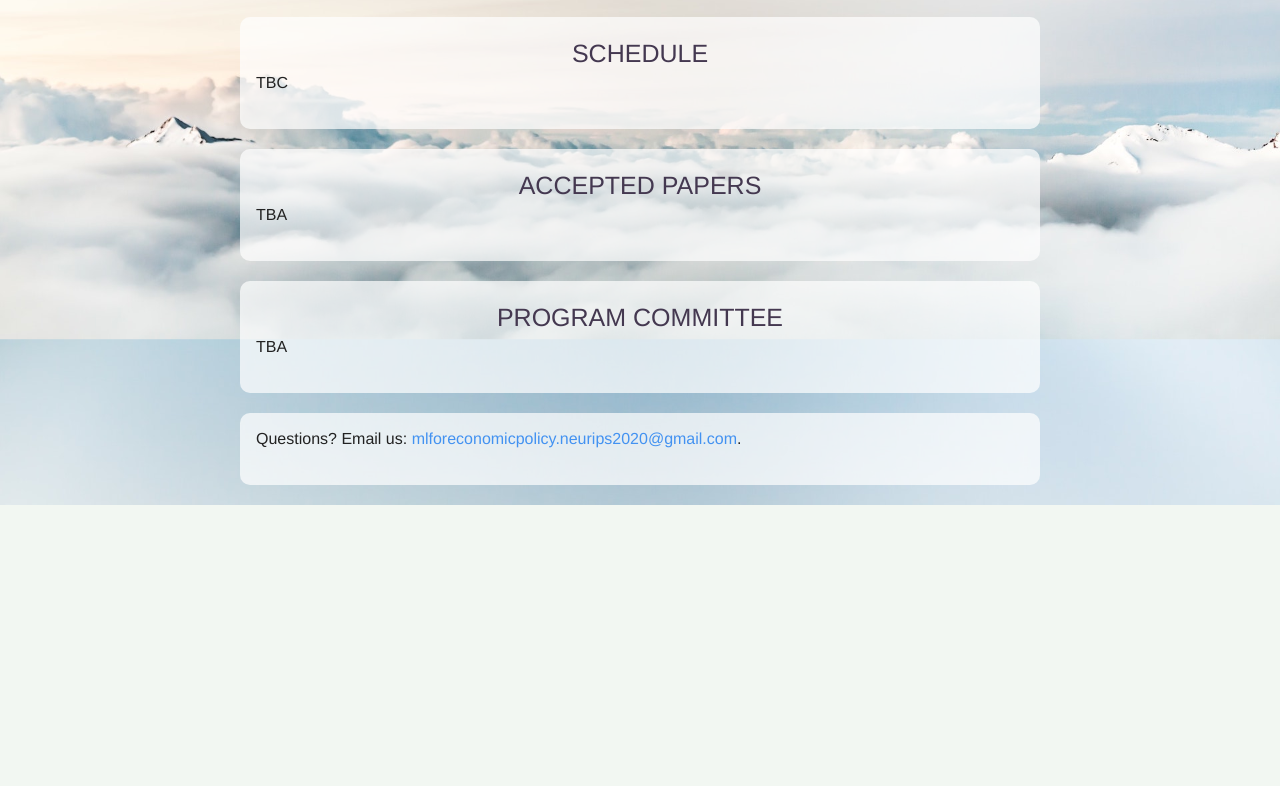
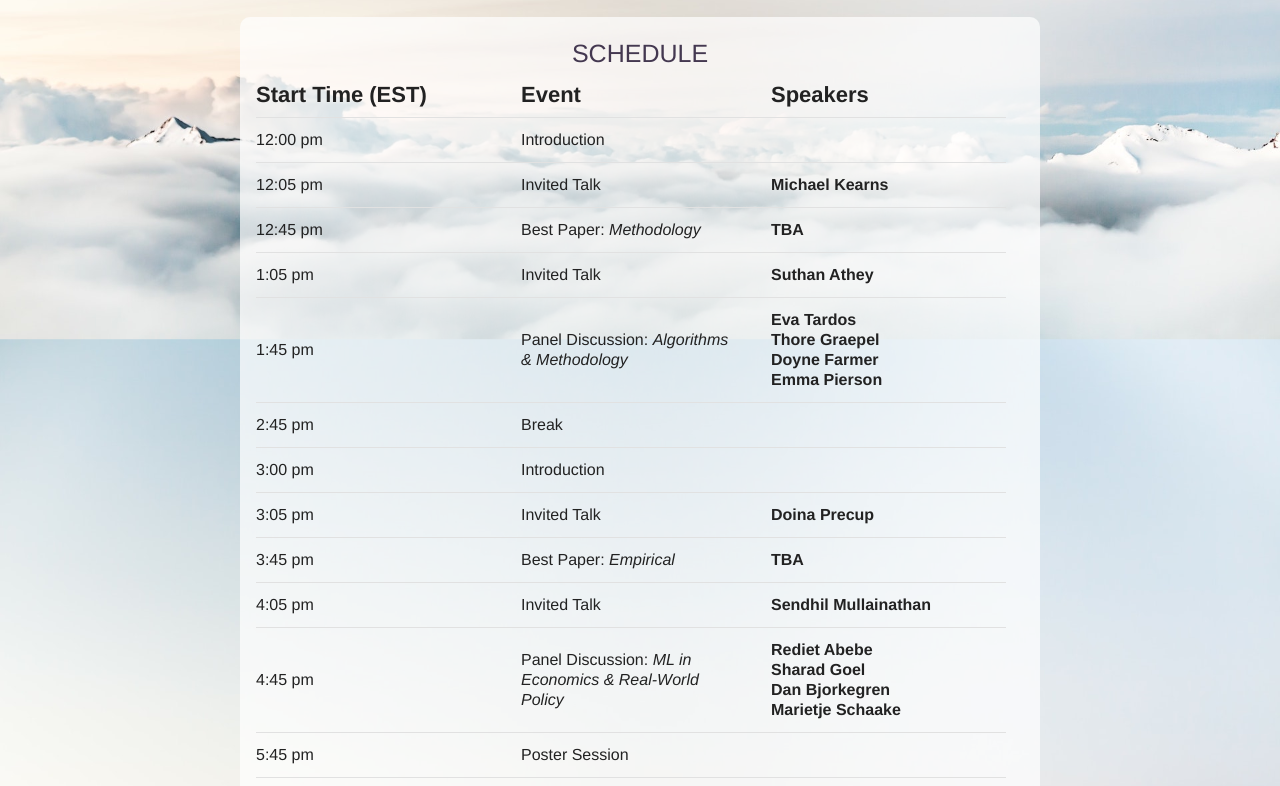
Before and after one commit to StephanZheng/ml-for-economic-policy.github.io, a plain HTML site: page index.html in a window 1280 px wide. Shown: the part 3074-3860 px from the top of the page. Before the commit the page ends 3579 px from the top, so only its background shows below. Drawn offline with nearby package versions, Linux system fonts and the light colour scheme; some packages are replaced by stand-ins of ours.

Commit message:
Fill in schedule

```diff
--- a/css/custom.css
+++ b/css/custom.css
@@ -56,6 +56,26 @@ p {
     font-size: 1.6rem;
     line-height: 2rem;
     margin-bottom: 2.0rem;
+}
+
+tr {
+    font-size: 1.6rem;
+    line-height: 2rem;
+    margin-bottom: 2.0rem;
+}
+
+tr.header {
+    padding-left: 0;
+    font-size: 2.2rem;
+}
+
+td.speaker {
+    font-weight: bold;
+}
+
+p.table {
+   line-height: 2rem;
+   padding-top: 10px;
 }
 
 
--- a/index.html
+++ b/index.html
@@ -305,10 +305,94 @@
 				<h2>
 					SCHEDULE
 				</h2>
-				<p>
-					TBC
-				</p>
 			</div>
+			<table dir="ltr" border="0" cellspacing="0" cellpadding="0">
+				<colgroup>
+					<col width="250">
+					<col width="250">
+					<col width="250">
+				</colgroup>
+				<tbody>
+				<tr class="header">
+					<td><strong>Start Time (EST)</strong></td>
+					<td><strong>Event</strong></td>
+					<td class="speaker"><strong>Speakers</strong></td>
+				</tr>
+				<tr>
+					<td>12:00 pm</td>
+					<td>Introduction</td>
+					<td class="speaker"></td>
+				</tr>
+				<tr>
+					<td>12:05 pm</td>
+					<td>Invited Talk</td>
+					<td class="speaker">Michael Kearns</td>
+				</tr>
+				<tr>
+					<td>12:45 pm</td>
+					<td>Best Paper: <i>Methodology</i></td>
+					<td class="speaker">TBA</td>
+				</tr>
+				<tr>
+					<td>1:05 pm</td>
+					<td>Invited Talk</td>
+					<td class="speaker">Suthan Athey</td>
+				</tr>
+				<tr>
+					<td>1:45 pm</td>
+					<td>Panel Discussion: <i>Algorithms & Methodology</i></td>
+					<td class="speaker">
+						Eva Tardos<br>
+						Thore Graepel<br>
+						Doyne Farmer<br>
+						Emma Pierson
+					</td>
+				</tr>
+				<tr>
+					<td>2:45 pm</td>
+					<td>Break</td>
+					<td class="speaker"></td>
+				</tr>
+
+				<tr>
+					<td>3:00 pm</td>
+					<td>Introduction</td>
+					<td class="speaker"></td>
+				</tr>
+				<tr>
+					<td>3:05 pm</td>
+					<td>Invited Talk</td>
+					<td class="speaker">Doina Precup</td>
+				</tr>
+				<tr>
+					<td>3:45 pm</td>
+					<td>Best Paper: <i>Empirical</i></td>
+					<td class="speaker">TBA</td>
+				</tr>
+				<tr>
+					<td>4:05 pm</td>
+					<td>Invited Talk</td>
+					<td class="speaker">Sendhil Mullainathan</td>
+				</tr>
+				<tr>
+					<td>4:45 pm</td>
+					<td>Panel Discussion:
+						<i>ML in Economics & Real-World Policy</i></td>
+					<td class="speaker">
+						Rediet Abebe<br>
+						Sharad Goel<br>
+						Dan Bjorkegren<br>
+						Marietje Schaake
+					</td>
+				</tr>
+				<tr>
+					<td>5:45 pm</td>
+					<td>Poster Session</td>
+					<td class="speaker"></td>
+				</tr>
+
+				</tbody>
+			</table>
 		</div>
 		<div class="row">
 			<div class="twelve columns">
```
